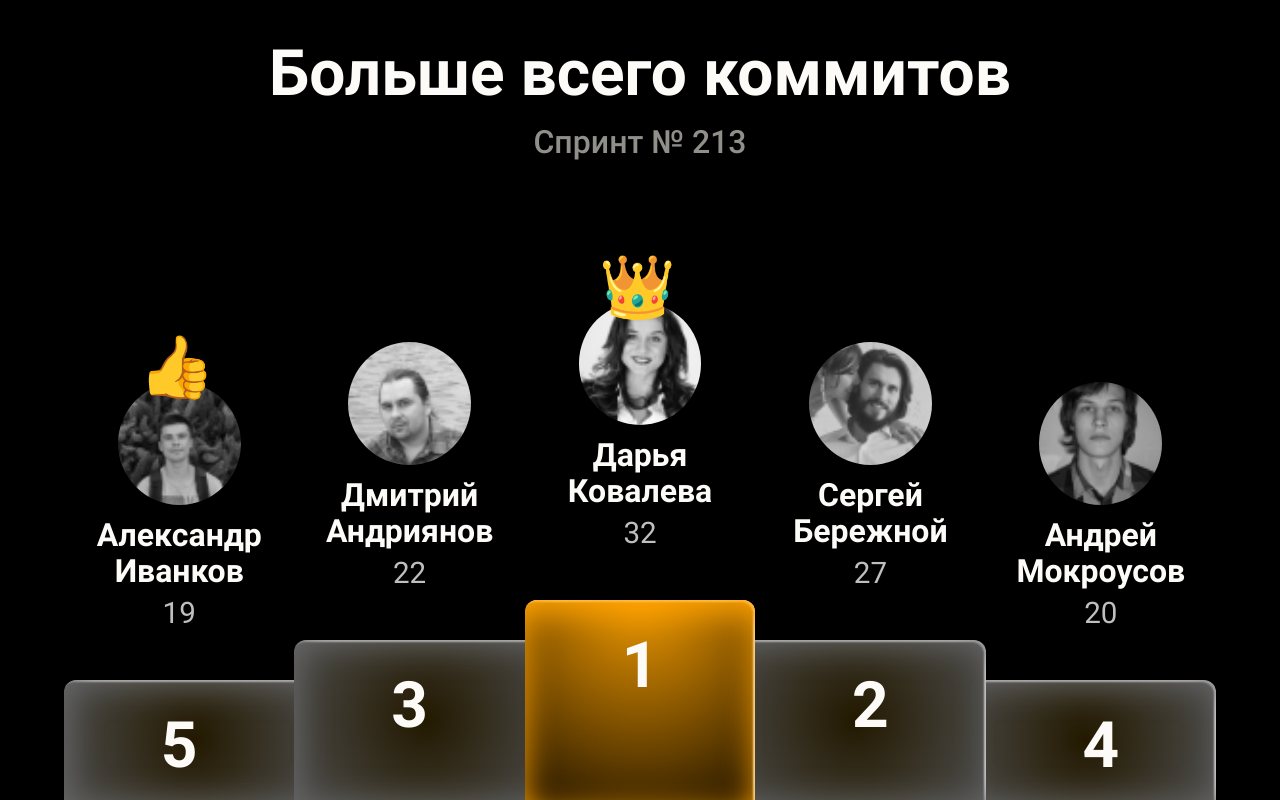
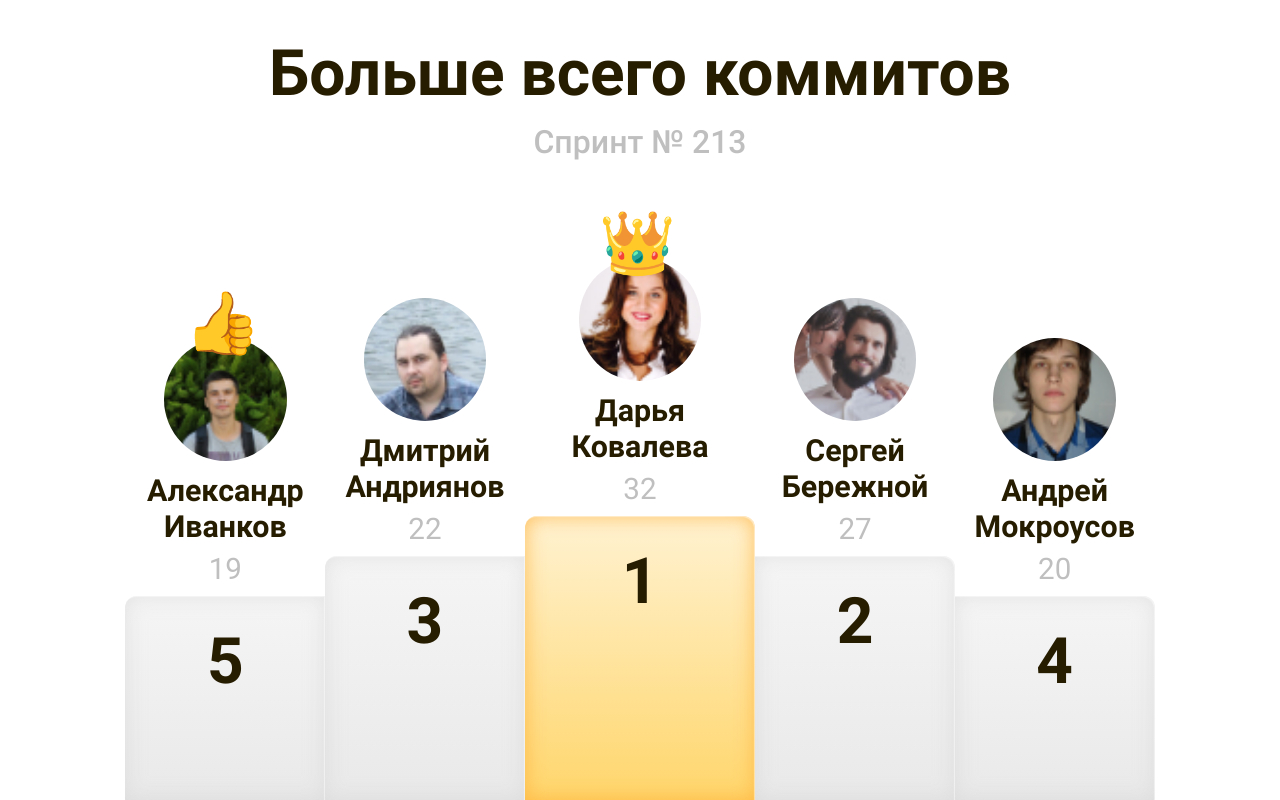
Before and after one commit to yuli349/task1, a React (Create React App) app: page / in a window 1280 px wide. Built offline with nearby package versions, Linux system fonts and the light colour scheme.

Commit message:
added light theme

```diff
--- a/src/components/avatar/Avatar.js
+++ b/src/components/avatar/Avatar.js
@@ -1,6 +1,5 @@
 import './Avatar.scss';
 import React from "react";
-import API from "../../data/data.json";
 
 export default class Avatar extends React.Component {
     render() {
--- a/src/components/avatar/Avatar.scss
+++ b/src/components/avatar/Avatar.scss
@@ -1,10 +1,10 @@
-.avatar {
+.avatar,
+.theme_dark .avatar {
   padding: 3vw 3vw 0;
   margin: 0 auto 1.5vh;
   position: relative;
-}
 
-.avatar .img {
+  .img {
     width: 9.6vw;
     height: 9.6vw;
     background-size: cover;
@@ -15,7 +15,7 @@
     filter: grayscale(100%);
   }
 
-.avatar .emoji {
+  .emoji {
     position: absolute;
     top: 2vw;
     font-size: 4.8vw;
@@ -24,3 +24,29 @@
     margin-left: -3.2vw;
     margin-top: -3vw;
   }
+}
+
+.theme_light .avatar {
+  .img {
+    filter: grayscale(0);
+  }
+}
+
+@media only screen and (orientation: portrait) {
+  .avatar {
+    padding: 5.3vw 5.3vw 0;
+    margin: 0 auto 1.6vh;
+
+    .img {
+      width: 17vw;
+      height: 17vw;
+    }
+
+    .emoji {
+      top: 3.5vw;
+      font-size: 8.5vw;
+      margin-left: -5.8vw;
+      margin-top: -5.3vw;
+    }
+  }
+}
--- a/src/components/userColumn/UserColumn.js
+++ b/src/components/userColumn/UserColumn.js
@@ -10,7 +10,7 @@ export default class UserColumn extends React.Component {
                 <div className="column__user">
                     <Avatar userEmoji={this.props.emoji}/>
                     <UserName name={this.props.item.name}/>
-                    {this.props.item.valueText}
+                    <div className="column__user-value">{this.props.item.valueText}</div>
                 </div>
                 <div className="column__block">
                     {this.props.index}
--- a/src/components/userColumn/UserColumn.scss
+++ b/src/components/userColumn/UserColumn.scss
@@ -1,10 +1,11 @@
 .columns__container {
   display: flex;
   align-items: center;
-  height: calc(100% - 28vh);
+  height: calc(100% - 22.5vh);
 }
 
-.column {
+.column,
+.theme_dark .column {
   height: 100%;
   width: 18vw;
   text-align: center;
@@ -23,43 +24,54 @@
   }
 
   &__user {
-    height: 42vh;
+    min-height: 37vh;
     width: 15.6vw;
     margin: auto;
-    padding-bottom: 4vh;
+  }
+
+  &__user-value {
+    margin-bottom: 4vh;
   }
 
   &__block {
     border-radius: 0;
     padding-top: 4vh;
-    background: radial-gradient(circle at 50% 50%, #000000 0%, #231900 0%, #4D4D4D 100%),linear-gradient(180deg, #000000 0%, #000000 100%);
-    box-shadow: inset 0.3vw 0.5vh 4vh 0 #676767,inset -0.15vw 0.25vh 0.25vh 0px #FFFFFF;
+    box-shadow: inset -1px 1px 1px rgba(255, 255, 255, 0.2), inset 2px 2px 16px rgba(103, 103, 103, 0.6);
+    background: linear-gradient(180deg, rgba(0, 0, 0, 0) -2.22%, rgba(0, 0, 0, 0.8) 100%), radial-gradient(149.08% 95.38% at 38.75% 71.48%, #000000 0%, #231900 0.01%, #4D4D4D 100%);
     font-weight: 700;
     color: #FCFBF7;
     text-align: center;
     font-size: 8vh;
     line-height: 8.5vh;
-    height: calc(100% - 42vh);
+    height: calc(100% - 37vh);
+  }
+
+  &:nth-child(4),
+  &:nth-child(5) {
+    margin-left: -2.4vw;
+    padding-left: 2.4vw;
   }
 
   &:nth-child(4) &__block,
   &:nth-child(5) &__block {
     border-radius: 0 1.5vh 0 0;
-    margin-left: -2.4vw;
-    padding-left: 2.4vw;
+  }
+
+  &:nth-child(1),
+  &:nth-child(2) {
+    margin-right: -2.4vw;
+    padding-right: 2.4vw;
   }
 
   &:nth-child(1) &__block,
   &:nth-child(2) &__block {
     border-radius: 1.5vh 0 0 0;
-    margin-right: -2.4vw;
-    padding-right: 2.4vw;
   }
 
   &:nth-child(3) &__block {
     border-radius: 1.5vh 1.5vh 0 0;
     background: radial-gradient(91.67% 122.17% at 50% -11.17%, #FFA300 0%, #2D1C00 100%);
-    box-shadow: inset 0 1.5vh 4vh 0 #FFA200,inset -0.15vw 0.25vh 0.25vh 0px #FFFFFF;
+    box-shadow: inset -1px 1px 1px rgba(255, 255, 255, 0.4), inset 0px 6px 15px rgba(255, 162, 0, 0.4);
   }
 
   &:nth-child(1) &__user .avatar .img {
@@ -83,3 +95,89 @@
   }
 
 }
+
+.theme_light .column {
+  &__block {
+    background: linear-gradient(180deg, rgba(244, 244, 244, 0.9) 0.82%, #E9E9E9 100%, rgba(234, 234, 234, 0) 100%);
+    box-shadow: inset -1px 1px 1px rgba(255, 255, 255, 0.5), inset 0px 0px 20px rgba(207, 207, 207, 0.5);
+    color: #261C00;
+  }
+
+  &:nth-child(3) .column__block {
+    background: linear-gradient(180deg, #FFF2D1 0.82%, #FFD66C 100%);
+    box-shadow: inset -1px 1px 1px rgba(255, 255, 255, 0.5), inset 0px 0px 20px rgba(255, 176, 57, 0.8);
+  }
+}
+
+@media only screen and (orientation: portrait) {
+  .columns__container {
+    height: calc(100% - 22.5vh);
+    margin: auto;
+    min-height: 78vh;
+  }
+
+  .column {
+    width: 32vw;
+
+    &:nth-child(2),
+    &:nth-child(4) {
+      padding-top: 7.5vh;
+      z-index: 2;
+    }
+
+    &:nth-child(2) {
+      padding-top: 15vh;
+    }
+
+    &:nth-child(1),
+    &:nth-child(5) {
+      display: none;
+    }
+
+    &:nth-child(2) {
+      margin-right: -4.3vw;
+      padding-right: 4.3vw;
+    }
+
+    &:nth-child(4) {
+      margin-left: -4.3vw;
+      padding-left: 4.3vw;
+    }
+
+    &__user {
+      min-height: 26vh;
+      width: 27.7vw;
+      margin: auto;
+    }
+
+    &__user-value {
+      margin-bottom: 2.4vh;
+    }
+
+    &__block {
+      padding-top: 2.7vh;
+      font-size: 4.5vh;
+      line-height: 4.8vh;
+      height: calc(100% - 26vh);
+    }
+
+    &:nth-child(4) &__block,
+    &:nth-child(5) &__block {
+      border-radius: 0 0.9vh 0 0;
+      margin-left: -4vw;
+      padding-left: 4vw;
+    }
+
+    &:nth-child(1) &__block,
+    &:nth-child(2) &__block {
+      border-radius: 0.9vh 0 0 0;
+      margin-right: -4vw;
+      padding-right: 4vw;
+    }
+
+    &:nth-child(3) &__block {
+      border-radius: 0.9vh 0.9vh 0 0;
+    }
+
+  }
+}
--- a/src/components/userName/UserName.scss
+++ b/src/components/userName/UserName.scss
@@ -1,8 +1,23 @@
-.name {
+.name,
+.theme_dark .name {
   color: #FCFBF7;
   font-weight: 700;
-  font-size: 4vh;
+  font-size: 3.8vh;
   line-height: 4.5vh;
   text-align: center;
   margin-bottom: 1vh;
+  overflow: hidden;
+  text-overflow: ellipsis;
 }
+
+.theme_light .name {
+  color: #261C00;
+}
+
+@media only screen and (orientation: portrait) {
+  .name {
+    font-size: 2.4vh;
+    line-height: 2.7vh;
+    margin-bottom: 1vh;
+  }
+}
--- a/src/index.css
+++ b/src/index.css
@@ -6,6 +6,10 @@ body {
   color: #BFBFBF;
   font-size: 3.7vh;
   line-height: 4vh;
+  height: 100%;
+}
+
+.theme_light {
   height: 100%;
 }
 
@@ -51,3 +55,10 @@ code {
   font-style: normal;
   font-feature-settings: normal;
 }
+
+@media only screen and (orientation: portrait) {
+  body {
+    font-size: 2.1vh;
+    line-height: 2.4vh;
+  }
+}
--- a/src/index.js
+++ b/src/index.js
@@ -6,7 +6,9 @@ import reportWebVitals from './reportWebVitals';
 
 ReactDOM.render(
   <React.StrictMode>
-    <Leaders/>
+      <div className="theme_light">
+          <Leaders/>
+      </div>
   </React.StrictMode>,
   document.getElementById('root')
 );
--- a/src/slides/Leaders/Leaders.scss
+++ b/src/slides/Leaders/Leaders.scss
@@ -1,10 +1,12 @@
-.leaders {
-  padding: 5vh 7.5vw 0;
+.leaders,
+.theme_dark .leaders {
+  padding: 5vh 3vw 0;
   background: #000;
   display: flex;
   align-items: center;
   flex-direction: column;
   height: 100%;
+  overflow: hidden;
 
   &__title {
     font-weight: 700;
@@ -21,17 +23,39 @@
     font-size: 4vh;
     line-height: 4.5vh;
     text-align: center;
-    margin-bottom: 13vh;
+    margin-bottom: 7.5vh;
+  }
+}
+
+.theme_light .leaders {
+  background: #fff;
+
+  &__title {
+    color: #261C00;
   }
 
+  &__subtitle {
+    color: #BFBFBF;
+  }
 }
 
 @media only screen and (orientation: portrait) {
   .leaders {
+    padding: 3vh 6.4vw 0;
+    align-items: flex-start;
 
     &__title {
       text-align: left;
+      font-size: 4.5vh;
+      line-height: 4.8vh;
+      margin-bottom: 1.2vh;
     }
 
+    &__subtitle {
+      text-align: left;
+      font-size: 2.4vh;
+      line-height: 2.7vh;
+      margin-bottom: 10.5vh;
+    }
   }
 }
```
Lines whose indentation alone changed are shown as unchanged.
